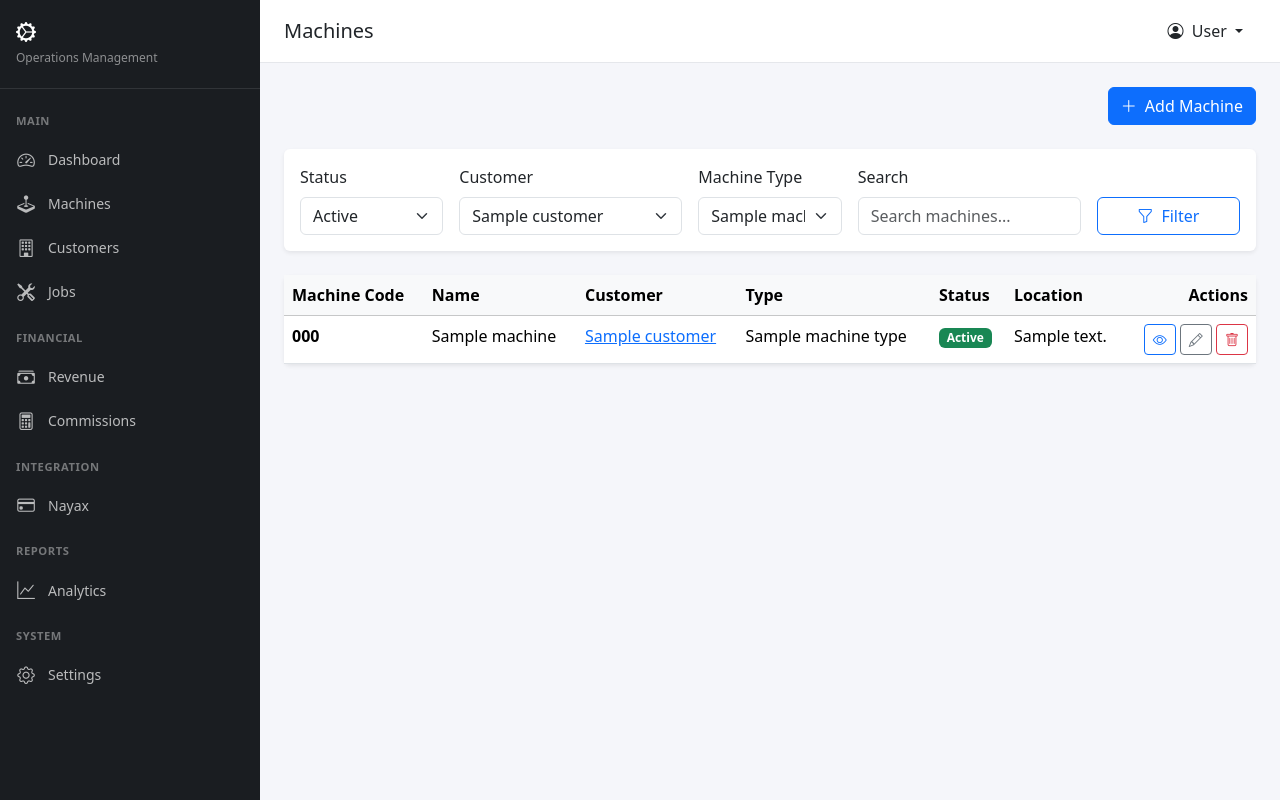
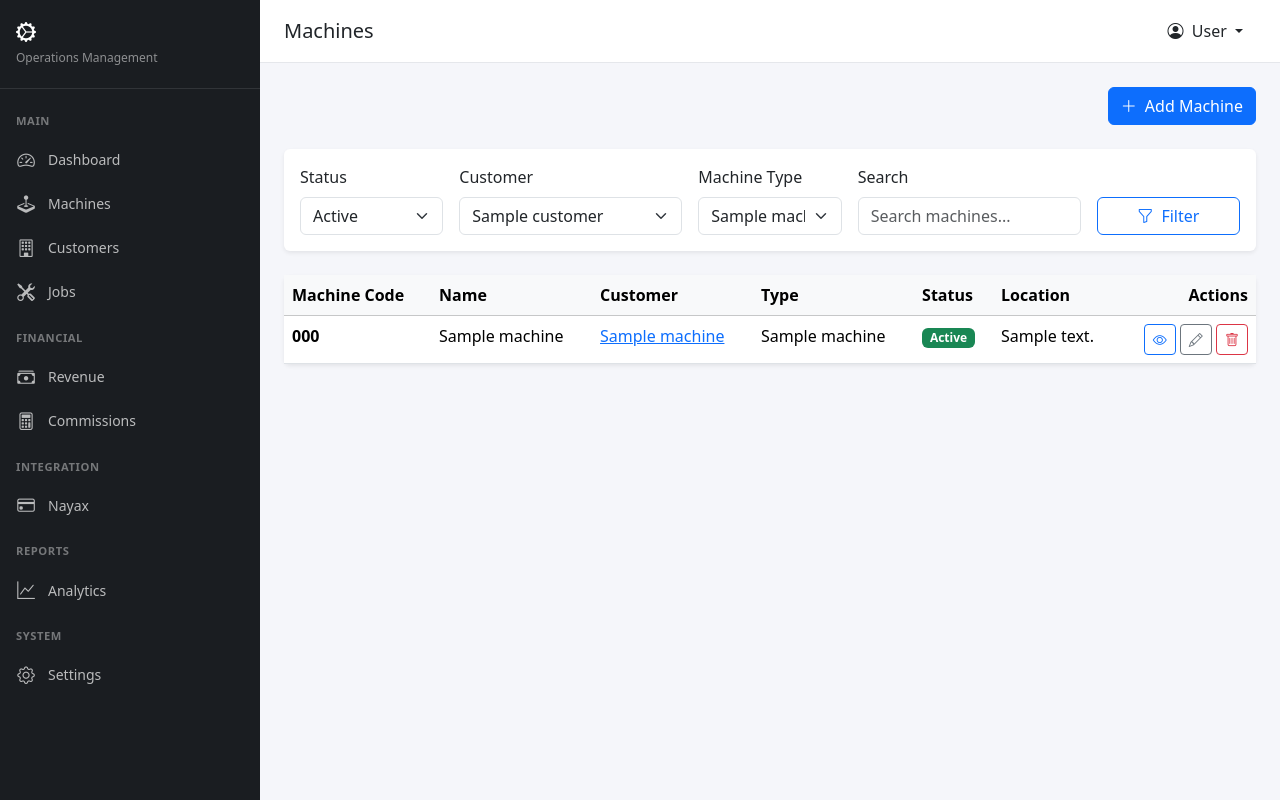
Before and after one commit to DorwardTech/PulseOPS, a PHP site: template templates/admin/machines/index.twig in a window 1280 px wide. Run offline with PHP 8.4, Linux system fonts and the light colour scheme; the template is opened without the code that fills it: most values are stand-ins (such as "Sample title", 1, 10 or a date in 2020); some libraries are stand-ins or nearby versions.

Commit message:
Fix machines showing no customer/type and raw HTML in customer email
Machine templates used nested object syntax (machine.customer.name,
machine.machine_type.name) but SQL queries return flat fields
(customer_name, type_name). Changed templates to use flat field names.

Also added customer email/phone to the machine show query so the
detail page can display them.

Customer show page built email link via string concatenation which
Twig auto-escaped, showing raw HTML tags. Fixed to use proper Twig
conditionals. Same fix for address_line2.

https://claude.ai/code/session_01SM2NNtnAvMVDjji6rTqPcN

```diff
--- a/src/Controllers/MachinesController.php
+++ b/src/Controllers/MachinesController.php
@@ -178,7 +178,7 @@ class MachinesController
         $id = (int) $args['id'];
 
         $machine = $this->db->fetch(
-            "SELECT m.*, c.name AS customer_name, mt.name AS type_name
+            "SELECT m.*, c.name AS customer_name, c.email AS customer_email, c.phone AS customer_phone, mt.name AS type_name
              FROM machines m
              LEFT JOIN customers c ON m.customer_id = c.id
              LEFT JOIN machine_types mt ON m.machine_type_id = mt.id
--- a/templates/admin/customers/show.twig
+++ b/templates/admin/customers/show.twig
@@ -50,13 +50,13 @@
                             <dt class="col-sm-5">Contact Name</dt>
                             <dd class="col-sm-7">{{ customer.contact_name|default('--') }}</dd>
                             <dt class="col-sm-5">Email</dt>
-                            <dd class="col-sm-7">{{ customer.email ? '<a href="mailto:' ~ customer.email ~ '">' ~ customer.email ~ '</a>' : '--' }}</dd>
+                            <dd class="col-sm-7">{% if customer.email %}<a href="mailto:{{ customer.email }}">{{ customer.email }}</a>{% else %}--{% endif %}</dd>
                             <dt class="col-sm-5">Phone</dt>
                             <dd class="col-sm-7">{{ customer.phone|default('--') }}</dd>
                             <dt class="col-sm-5">Address</dt>
                             <dd class="col-sm-7">
                                 {{ customer.address_line1|default('') }}<br>
-                                {{ customer.address_line2 ? customer.address_line2 ~ '<br>' : '' }}
+                                {% if customer.address_line2 %}{{ customer.address_line2 }}<br>{% endif %}
                                 {{ customer.city|default('') }} {{ customer.state|default('') }} {{ customer.postcode|default('') }}
                             </dd>
                         </dl>
--- a/templates/admin/machines/index.twig
+++ b/templates/admin/machines/index.twig
@@ -76,13 +76,13 @@
                         <td><strong>{{ machine.machine_code }}</strong></td>
                         <td>{{ machine.name }}</td>
                         <td>
-                            {% if machine.customer %}
-                                <a href="/customers/{{ machine.customer.id }}">{{ machine.customer.name }}</a>
+                            {% if machine.customer_id %}
+                                <a href="/customers/{{ machine.customer_id }}">{{ machine.customer_name }}</a>
                             {% else %}
                                 <span class="text-muted">Unassigned</span>
                             {% endif %}
                         </td>
-                        <td>{{ machine.machine_type.name|default('--') }}</td>
+                        <td>{{ machine.type_name|default('--') }}</td>
                         <td>
                             {% if machine.status == 'active' %}
                                 <span class="badge bg-success">Active</span>
```
Also changed, not shown: templates/admin/machines/show.twig (+5 -5 lines).
